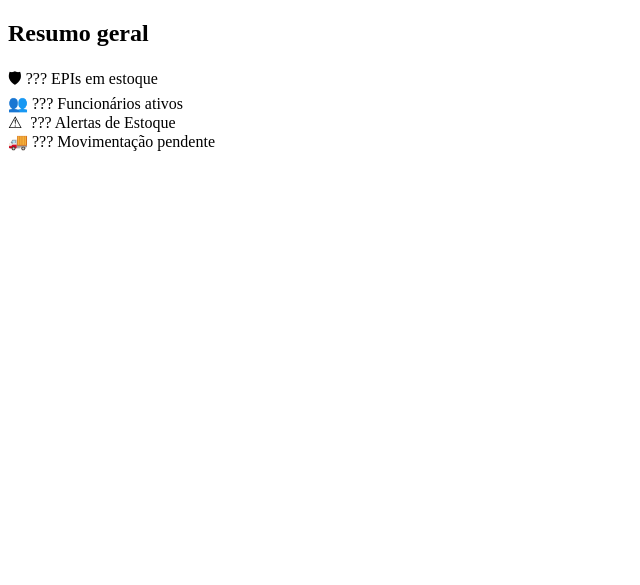
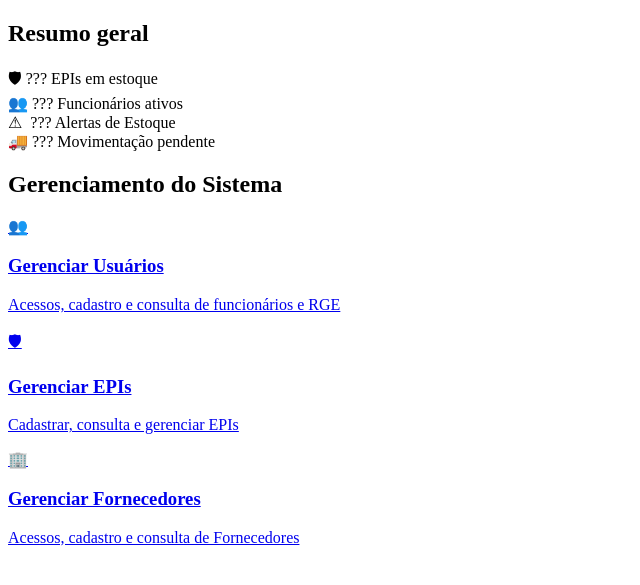
Before and after one commit to GEPI-Grupo/Projeto-Sistema-Inteligente-de-Gest-o-de-EPIs, a Laravel app: page /dashboard in a window 1280 px wide. Shown: the part 182-767 px from the top of the page, without its empty margins (0-640 px from the left). Run offline with Laravel 12, Linux system fonts and the light colour scheme.

Commit message:
atualização pagina principal adm

```diff
--- a/resources/views/adm/dashboard.blade.php
+++ b/resources/views/adm/dashboard.blade.php
@@ -1,10 +1,12 @@
 <!DOCTYPE html>
 <html lang="pt-BR">
+
 <head>
     <meta charset="UTF-8">
     <meta name="viewport" content="width=device-width, initial-scale=1.0">
     <title>Área do Administrador - Gestão de EPIs</title>
 </head>
+
 <body>
     <header>
         <h1>Sistema de Gestão de EPIs</h1>
@@ -45,15 +47,28 @@
             </div>
         </section>
 
+        <h2 class="section-titulo">Gerenciamento do Sistema</h2>
+        <section class="menu-grid">
+            <a href="#" class="menu-card">
+                <span class="menu-icon">&#128101;</span>
+                <h3>Gerenciar Usuários</h3>
+                <p>Acessos, cadastro e consulta de funcionários e RGE</p>
+            </a>
 
+            <a href="#" class="menu-card">
+                <span class="menu-icon">&#128737;</span>
+                <h3>Gerenciar EPIs</h3>
+                <p>Cadastrar, consulta e gerenciar EPIs</p>
+            </a>
 
+            <a href="#" class="menu-card">
+                <span class="menu-icon">&#127970;</span>
+                <h3>Gerenciar Fornecedores</h3>
+                <p>Acessos, cadastro e consulta de Fornecedores</p>
+            </a>
 
     </main>
 
+</body>
 
-
-
-
-
-</body>
 </html>
```
Lines whose indentation alone changed are shown as unchanged.
